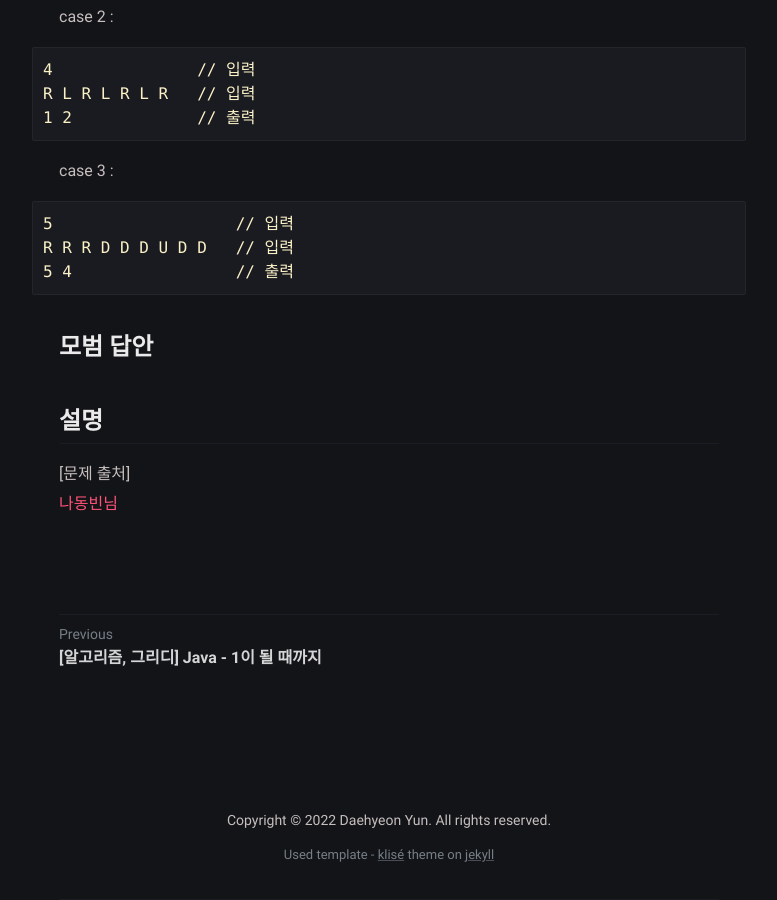
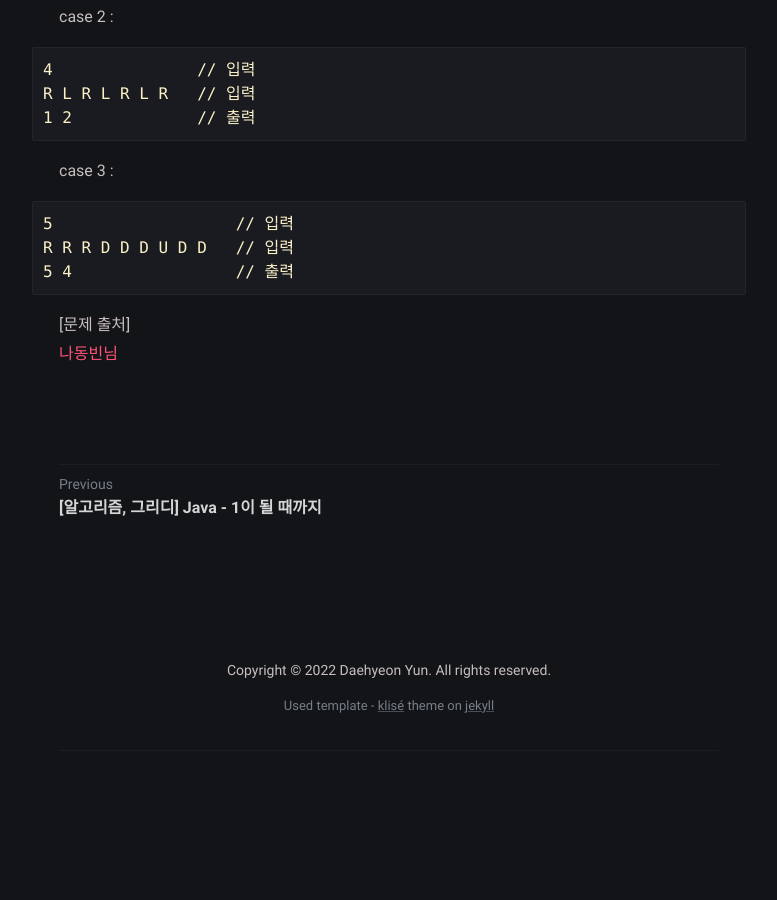
Before and after one commit to YunDaeHyeon/YunDaeHyeon.github.io, a Jekyll site: the page built from _posts/Algorithm/2022-02-14-algorithm-post6.md, in a window 1280 px wide and 900 px high, scrolled down 2776 px. Shown: the whole window, without its empty margins (251-1028 px from the left). Built offline with Jekyll 4.4.1, drawn with Linux system fonts in a browser that asks for light colours; comment, search, counter and statistics services are not loaded; after the commit the page ends 3527 px from its top, so only the background shows below that.

Commit message:
mac-22.02.15 algorithm post6 update

````diff
--- a/_posts/Algorithm/2022-02-14-algorithm-post6.md
+++ b/_posts/Algorithm/2022-02-14-algorithm-post6.md
@@ -101,9 +101,7 @@ R R R D D D U D D   // 입력
 5 4                 // 출력
 ```
 
-# 모범 답안
 
-# 설명
----
+
 [문제 출처]
 [나동빈님](http://www.kyobobook.co.kr/product/detailViewKor.laf?ejkGb=KOR&mallGb=KOR&barcode=9791162243077)
````
